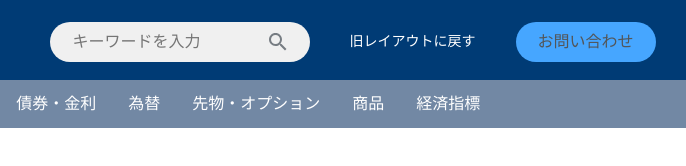
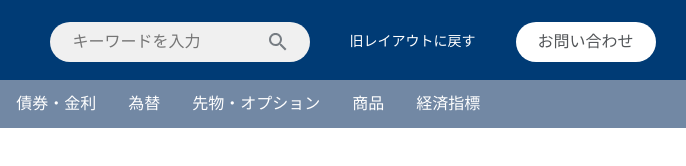
Before and after one commit to naoki-iizuka-q/naoki-iizuka-q.github.io, a plain HTML site: page knowledge-web/index.html in a window 1280 px wide. In both pictures the pointer is over the item "お問い合わせ". Shown: the full height of the page, 594-1280 px from the left. Drawn offline with nearby package versions, Linux system fonts and the light colour scheme.

Commit message:
Add files via upload
update inquiry

```diff
--- a/knowledge-web/css/styles.css
+++ b/knowledge-web/css/styles.css
@@ -98,8 +98,7 @@ form {
 }
 
 .inquiry li:hover {
-  color: var(--white);
-  background: #46A6FF;
+  background: var(--white);
 }
 
 .search-form {
```
